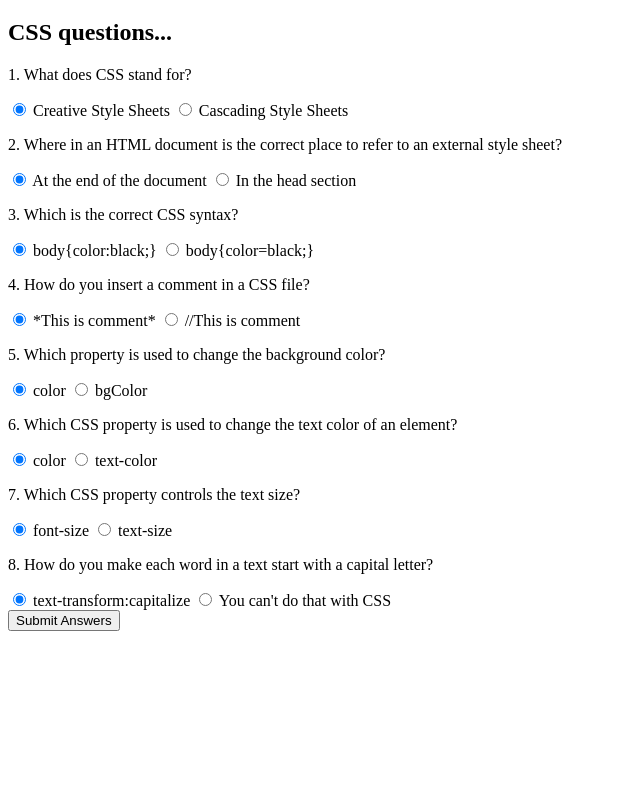
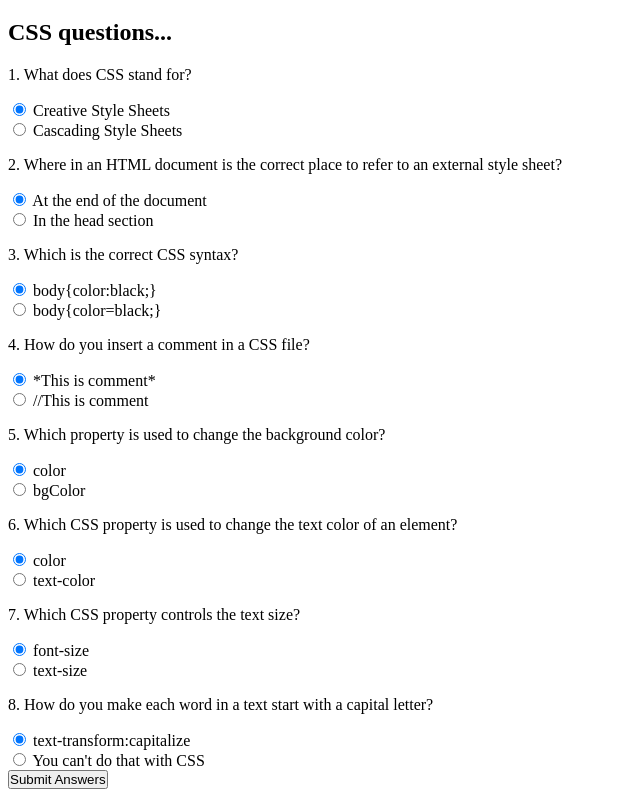
Before and after one commit to fstipo/CSS-Quiz, a plain HTML site: page index.html in a window 1280 px wide. Shown: the part 61-858 px from the top of the page, without its empty margins (0-640 px from the left). Before the commit the page ends 800 px from the top, so only its background shows below. Drawn offline with Linux system fonts and the light colour scheme.

Commit message:
add style.css

```diff
--- a/index.html
+++ b/index.html
@@ -6,6 +6,7 @@
     <meta http-equiv="X-UA-Compatible" content="IE=edge">
     <meta name="viewport" content="width=device-width, initial-scale=1.0">
     <title>CSS Quiz</title>
+    <link rel="stylesheet" href="style.css">
 </head>
 
 <body>
@@ -18,59 +19,91 @@
             <form action="">
                 <div>
                     <p>1. What does CSS stand for?</p>
+                    <div></div>
                     <input type="radio" name="q1" value="A" checked>
                     <label for="">Creative Style Sheets</label>
+                </div>
+                <div>
                     <input type="radio" name="q1" value="B">
                     <label for="">Cascading Style Sheets</label>
                 </div>
+        </div>
         <div>
             <p>2. Where in an HTML document is the correct place to refer to an external style sheet?</p>
+            <div>
                 <input type="radio" name="q2" value="A" checked>
                 <label for="">At the end of the document</label>
+            </div>
+            <div>
                 <input type="radio" name="q2" value="B">
                 <label for="">In the head section</label>
             </div>
+        </div>
         <div>
             <p>3. Which is the correct CSS syntax?</p>
+            <div>
                 <input type="radio" name="q3" value="A" checked>
                 <label for="">body{color:black;}</label>
+            </div>
+            <div>
                 <input type="radio" name="q3" value="B">
                 <label for="">body{color=black;}</label>
             </div>
+        </div>
         <div>
             <p>4. How do you insert a comment in a CSS file?</p>
+
+            <div>
                 <input type="radio" name="q4" value="A" checked>
                 <label for="">*This is comment*</label>
+            </div>
+            <div>
                 <input type="radio" name="q4" value="B">
                 <label for="">//This is comment</label>
             </div>
+        </div>
         <div>
             <p>5. Which property is used to change the background color?</p>
+            <div>
                 <input type="radio" name="q5" value="A" checked>
                 <label for="">color</label>
+            </div>
+            <div>
                 <input type="radio" name="q4" value="B">
                 <label for="">bgColor</label>
             </div>
             <div>
                 <p>6. Which CSS property is used to change the text color of an element?</p>
+                <div></div>
                 <input type="radio" name="q6" value="A" checked>
                 <label for="">color</label>
+            </div>
+            <div></div>
             <input type="radio" name="q6" value="B">
             <label for="">text-color</label>
         </div>
+        </div>
         <div>
             <p>7. Which CSS property controls the text size?</p>
+            <div></div>
             <input type="radio" name="q7" value="A" checked>
             <label for="">font-size</label>
+        </div>
+        <div>
             <input type="radio" name="q7" value="B">
             <label for="">text-size</label>
         </div>
+        </div>
         <div>
             <p>8. How do you make each word in a text start with a capital letter?</p>
+            <div>
                 <input type="radio" name="q8" value="A" checked>
                 <label for="">text-transform:capitalize</label>
+            </div>
+            <div>
                 <input type="radio" name="q8" value="B">
                 <label for="">You can't do that with CSS</label>
+            </div>
         </div>
         </div>
         <button type="submit">Submit Answers</button>
--- /dev/null
+++ b/style.css
@@ -0,0 +1,9 @@
+* {
+    padding: 0;
+    box-sizing: border-box;
+}
+
+. {
+    display: flex;
+    display: inline-block
+}
```
Lines whose indentation alone changed are shown as unchanged.
